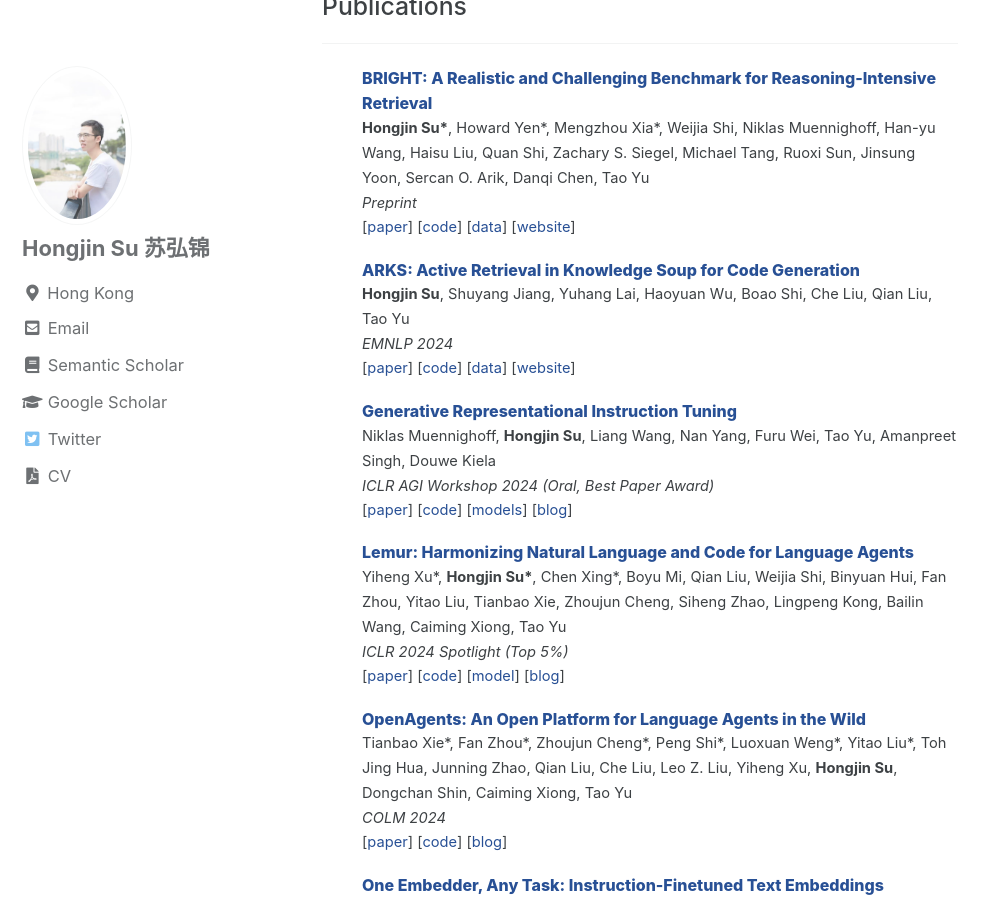
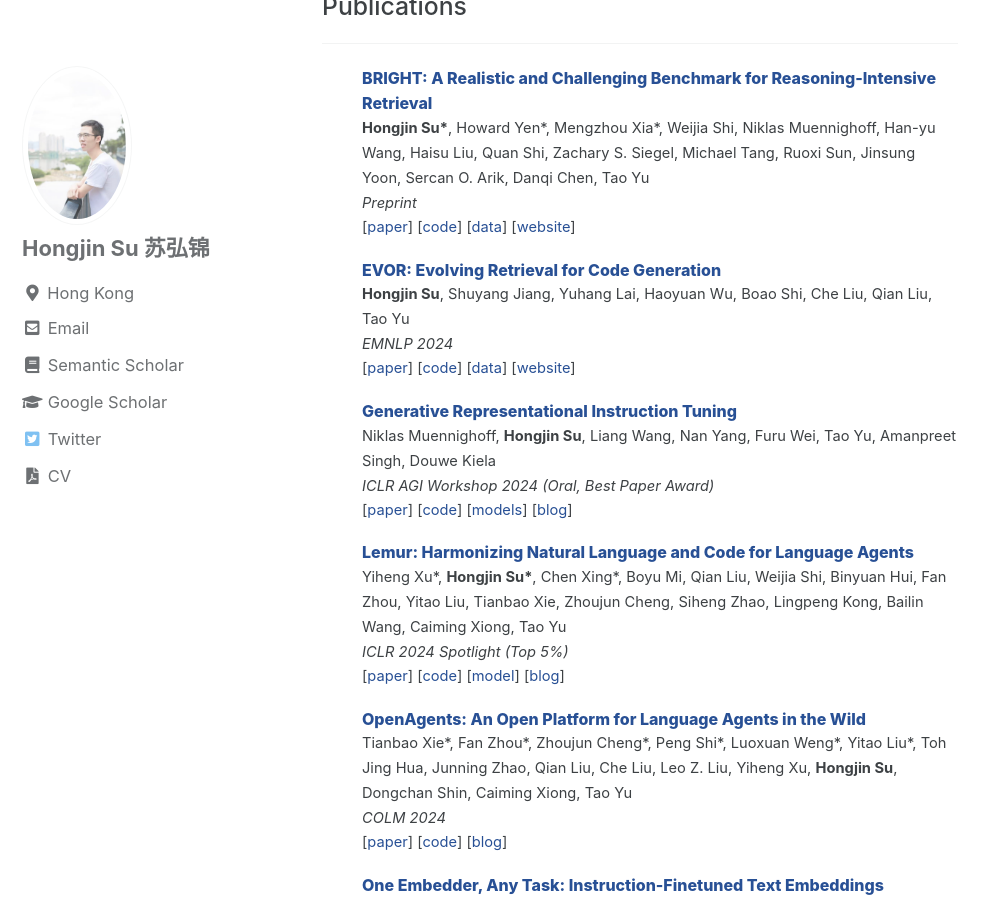
Before and after one commit to hongjin-su/hongjin-su.github.io, a Jekyll site: the page built from index.html, in a window 1280 px wide and 900 px high, scrolled down 310 px. Shown: the whole window, without its empty margins (0-995 px from the left). Built offline with Jekyll 4.4.1, drawn with Linux system fonts in a browser that asks for light colours; cached includes are drawn as plain includes; the list of posts is cut into pages by our own code.

Commit message:
Update home.html

```diff
--- a/_layouts/home.html
+++ b/_layouts/home.html
@@ -80,7 +80,7 @@
 
 <p class="small">
     <span style="font-weight:800"> <a href="https://arxiv.org/abs/2402.12317"
-            style="font-size: 12pt; color: #285095; text-decoration: none"> ARKS: Active Retrieval in Knowledge Soup for Code Generation </a> <br> </span>
+            style="font-size: 12pt; color: #285095; text-decoration: none"> EVOR: Evolving Retrieval for Code Generation </a> <br> </span>
     <span style="line-height:170%"> <b>Hongjin Su</b>, Shuyang Jiang, Yuhang Lai, Haoyuan Wu, Boao Shi, Che Liu, Qian Liu, Tao Yu </span>
     <br>
     <span style="line-height:170%"> <i>EMNLP 2024</i> </span>
```
